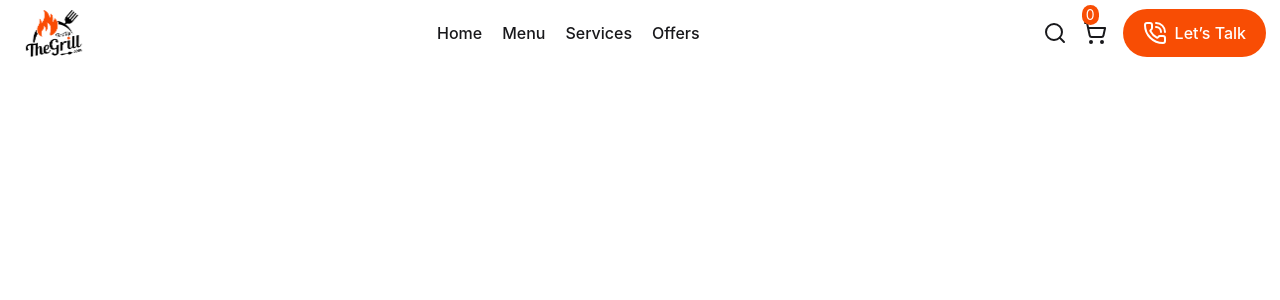
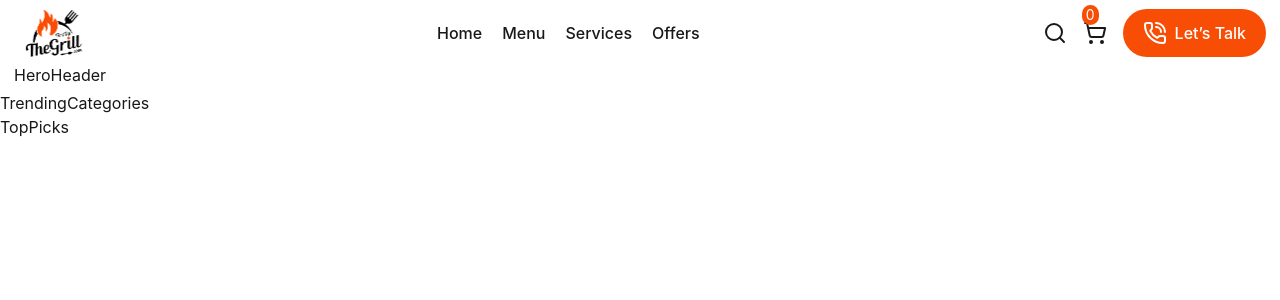
Before and after one commit to nillworks/Fire-Up-The-Grill, a React (Vite) app: page / in a window 1280 px wide. Shown: the top 300 px of the page. Built offline with nearby package versions, Linux system fonts and the light colour scheme.

Commit message:
modifi projects

```diff
--- a/src/App.jsx
+++ b/src/App.jsx
@@ -1,9 +1,13 @@
 import Header from './Components/Pages/Header/Header';
+import TopPicks from './Components/Pages/TopPicks/TopPicks';
+import TrendingCategories from './Components/Pages/TrendingCategories/TrendingCategories';
 
 const App = () => {
   return (
     <div>
       <Header />
+      <TrendingCategories />
+      <TopPicks />
     </div>
   );
 };
--- a/src/Components/Pages/Header/HeroHeader.jsx
+++ b/src/Components/Pages/Header/HeroHeader.jsx
@@ -1,5 +1,5 @@
 const HeroHeader = () => {
-  // return <div>HeroHeader</div>;
+  return <div>HeroHeader</div>;
 };
 
 export default HeroHeader;
--- /dev/null
+++ b/src/Components/Pages/TopPicks/TopPicks.jsx
@@ -0,0 +1,5 @@
+const TopPicks = () => {
+  return <div>TopPicks</div>;
+};
+
+export default TopPicks;
--- /dev/null
+++ b/src/Components/Pages/TrendingCategories/TrendingCategories.jsx
@@ -0,0 +1,5 @@
+const TrendingCategories = () => {
+  return <div>TrendingCategories</div>;
+};
+
+export default TrendingCategories;
```
